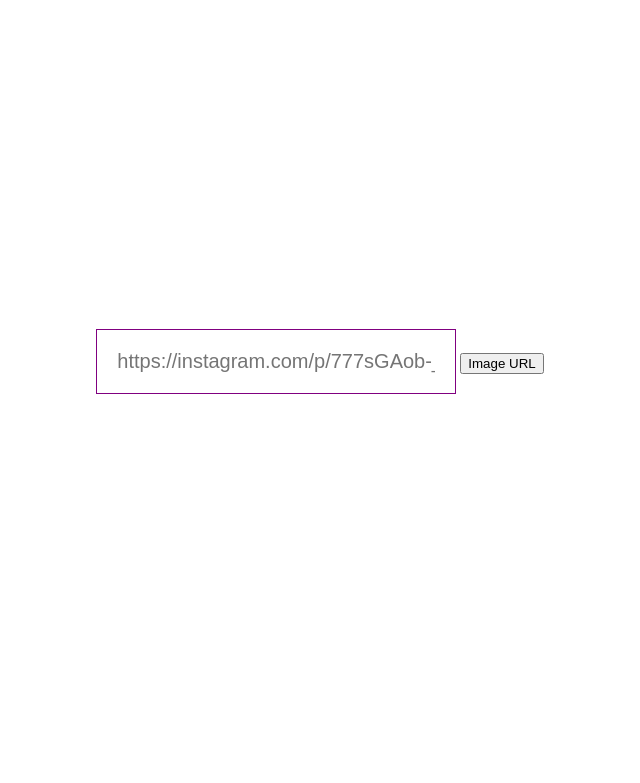
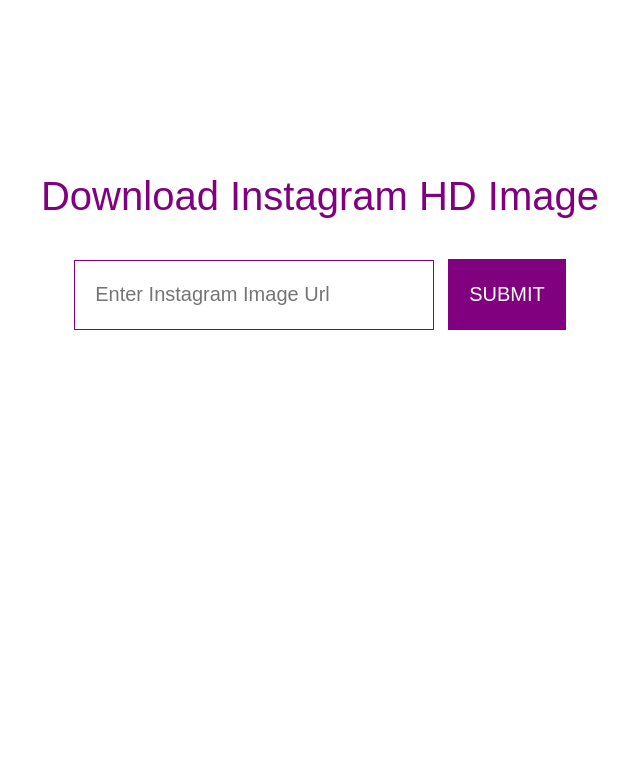
Before and after one commit to muraliremod7/python-goodness, a Flask app: page / in a window 1280 px wide. Shown: the top 783 px of the page, without its empty margins (320-960 px from the left). Run offline with Flask 2, Linux system fonts and the light colour scheme.

Commit message:
design changes

```diff
--- a/Instagram Scraper/templates/index.html
+++ b/Instagram Scraper/templates/index.html
@@ -1,37 +1,57 @@
-!Doctype html>
 <html>
 <head>
 	<title> Download HD Instagram Images </title>
 	<style type="text/css">
 		body{
 			background: #fff;
-			color: #fff;
+			color: purple;
 		}
 		.container{
 			text-align: center;
 			margin: 0 auto;
-			width: 500px;
-			padding-top: 20%;
+			width: 800px;
+			padding-top: 10%;
+		}
+		.container>p{
+			font-size: 40px;
+			font-family: sans-serif;
 		}
 		#box{
 			padding: 20px;
 			font-size: 20px;
 			color: #333;
 			width: 360px;
+			height: 70px;
 			border:1px solid purple;
 		}
 		#box:active, #box:focus{
 			border:1px solid purple;
 			outline:none;
 		}
+		#submit-button{
+			height: 71px;
+			text-transform: uppercase;
+			background: purple;
+			border:1px solid purple;
+			color: #fff;
+			font-size: 20px;
+			font-family: sans-serif;
+			padding:10px 20px 10px 20px;
+			margin-left: 10px;
+		}
+		#submit-button:hover{
+			background: #fff;
+			color: purple;
+			cursor: hand;
+		}
 	</style>
 </head>
 <body>
 	<div class="container">
-	<p><b>Download Instagram HD (Full size)image</b></p>
+	<p>Download Instagram HD Image</p>
 	<form action="" method="POST">
-		<input id="box" type="url" name="iurl" placeholder="https://instagram.com/p/777sGAob-_/" required >
-		<input type="submit" value="Image URL">
+		<input id="box" type="url" name="iurl" placeholder="Enter Instagram Image Url" required >
+		<input id="submit-button" type="submit" value="SUBMIT">
 	</form>
 
 	</div>
```
